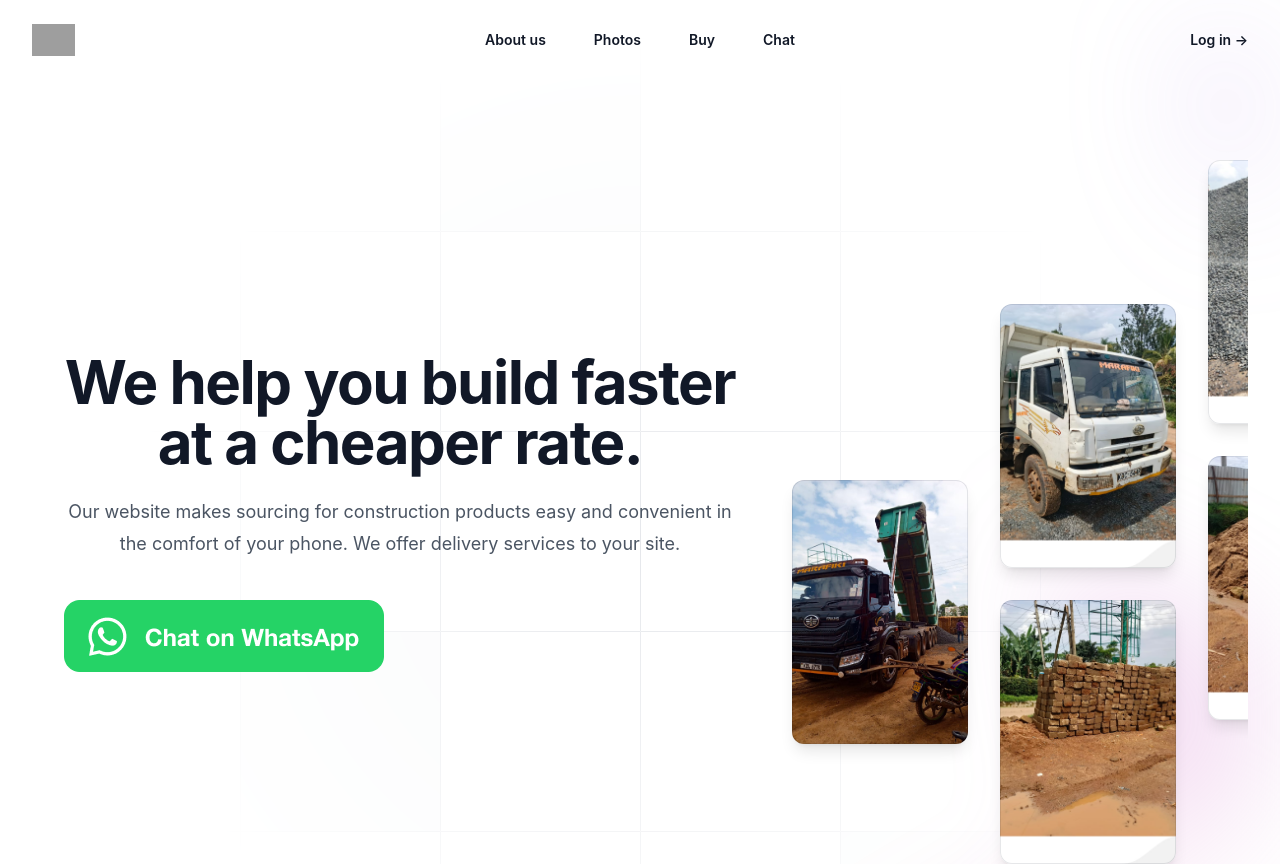
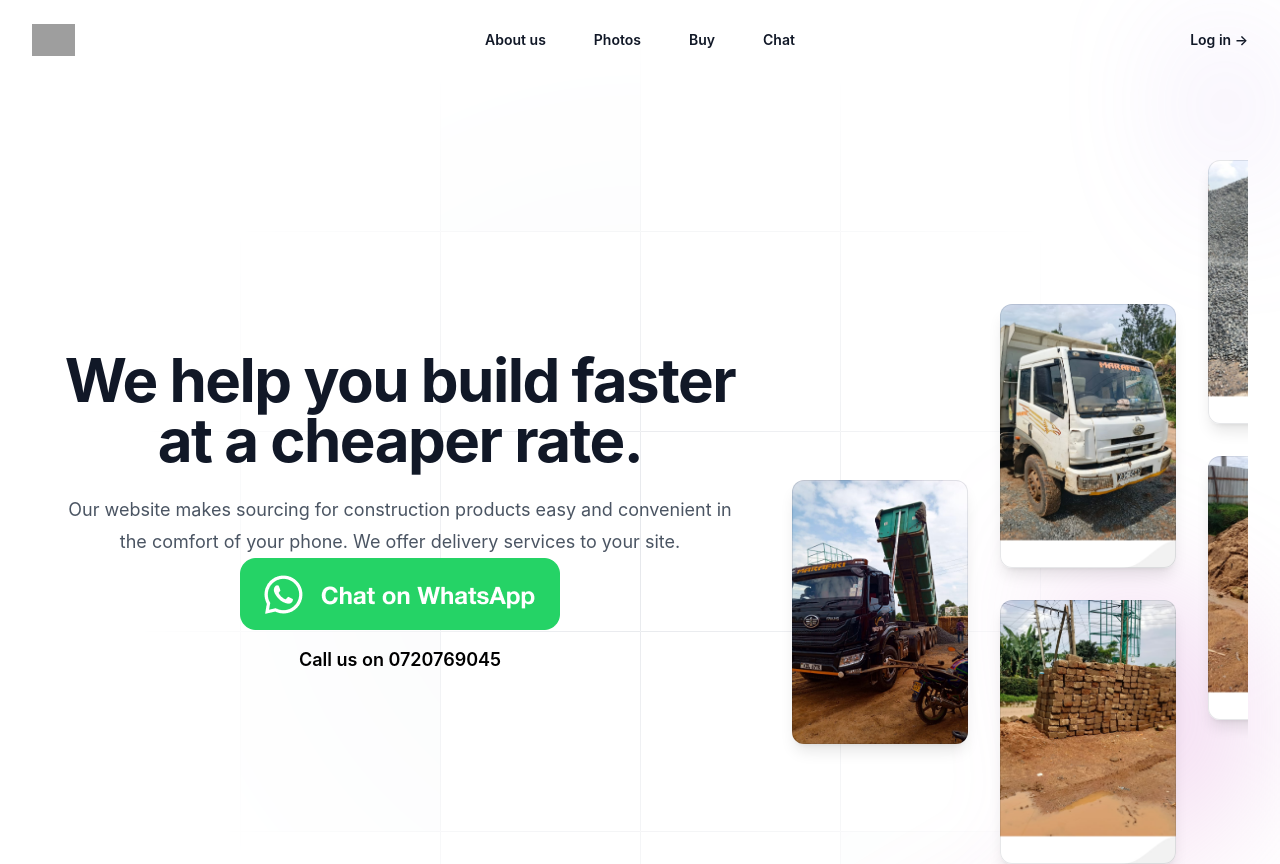
Before and after one commit to doublepush/construction, a Vue app: page / in a window 1280 px wide. Shown: the top 864 px of the page. Built offline with nearby package versions, Linux system fonts and the light colour scheme; grey boxes are pictures that could not be loaded.

Commit message:
added images

```diff
--- a/package.json
+++ b/package.json
@@ -13,7 +13,8 @@
     "@heroicons/vue": "^2.1.5",
     "@tailwindcss/aspect-ratio": "^0.4.2",
     "vue": "^3.4.37",
-    "vue-carousel": "^0.18.0"
+    "vue-carousel": "^0.18.0",
+    "vue-lazyload": "^3.0.0"
   },
   "devDependencies": {
     "@vitejs/plugin-vue": "^5.1.2",
--- a/src/App.vue
+++ b/src/App.vue
@@ -48,7 +48,4 @@ import Products from './components/Products.vue';
 import Gallery from './components/Gallery.vue';
 import Footer from './components/Footer.vue';
 import Hero from './components/Hero.vue';
-import MaterialGrid from './components/MaterialGrid.vue';
-import SidebarFilter from './components/SidebarFilter.vue';
-import ContactForm from './components/ContactForm.vue';
 </script>
--- /dev/null
+++ b/src/components/CallUs.vue
@@ -0,0 +1,9 @@
+<template>
+       <!-- Call Button -->
+      <p
+        class="flex items-center  text-black font-semibold text-lg"
+      >
+        <!-- Button Text -->
+        Call us on 0720769045
+</p>
+  </template>
--- a/src/components/Footer.vue
+++ b/src/components/Footer.vue
@@ -1,14 +1,16 @@
 <template>
-             <div class="flex space-x-6">
+             <div class="flex flex-col space-y-4 py-5">
                        <a href="https://wa.me/2547727429214?text=I'm%20want%20to%20order%20from%20your%20website">
                          <img alt="Chat on WhatsApp" src="../assets/WhatsAppButtonGreenSmall.png" />
                       </a>
+                      <CallUs/>
 
           </div>
 
 </template>
 <script setup>
 import { defineComponent, h } from 'vue'
+import CallUs from './CallUs.vue';
 const navigation = {
 social: [
 {
--- a/src/components/Hero.vue
+++ b/src/components/Hero.vue
@@ -72,11 +72,12 @@
                     Our website makes sourcing for construction products easy and convenient in the comfort of your phone.
                     We offer delivery services to your site.
                   </p>
-                  <div class="mt-10 flex items-center gap-x-6">
+                  <div class=" flex flex-col items-center gap-y-4">
                       <!-- <a href="https://wa.me/254790780235" class="text-sm font-semibold leading-6 text-gray-900">Chat with us <span aria-hidden="true">→</span></a> -->
                       <a href="https://wa.me/2547727429214?text=I'm%20want%20to%20order%20from%20your%20website">
                          <img alt="Chat on WhatsApp" src="../assets/WhatsAppButtonGreenSmall.png" />
                       </a>
+                      <CallUs/>
                     </div>
                 </div>
                 <div class="mt-14 flex justify-end gap-8 sm:-mt-44 sm:justify-start sm:pl-20 lg:mt-0 lg:pl-0">
@@ -120,6 +121,7 @@
   import { ref } from 'vue'
   import { Dialog, DialogPanel } from '@headlessui/vue'
   import { Bars3Icon, XMarkIcon } from '@heroicons/vue/24/outline'
+  import CallUs from './CallUs.vue';
 
   const navigation = [
     { name: 'About us', href: '#' },
--- a/src/components/Products.vue
+++ b/src/components/Products.vue
@@ -12,10 +12,10 @@
             <div class="relative mt-4">
               <h3 class="text-sm font-medium text-gray-900">{{ product.name }}</h3>
             </div>
-            <div class="absolute inset-x-0 top-0 flex h-72 items-end justify-end overflow-hidden rounded-lg p-4">
+            <!-- <div class="absolute inset-x-0 top-0 flex h-72 items-end justify-end overflow-hidden rounded-lg p-4">
               <div aria-hidden="true" class="absolute inset-x-0 bottom-0 h-36 bg-gradient-to-t from-black opacity-50" />
               <p class="relative text-lg font-semibold text-white">{{ product.price }}</p>
-            </div>
+            </div> -->
           </div>
           <!-- <div class="mt-6">
             <a :href="product.href" class="relative flex items-center justify-center rounded-md border border-transparent bg-gray-100 px-8 py-2 text-sm font-medium text-gray-900 hover:bg-gray-200"
--- a/src/main.js
+++ b/src/main.js
@@ -2,5 +2,7 @@ import { createApp } from 'vue'
 import './style.css'
 import App from './App.vue'
 import VueCarousel from 'vue-carousel';
+import VueLazyLoad from 'vue-lazyload';
 
-createApp(App).use(VueCarousel).mount('#app')
+
+createApp(App).use(VueLazyLoad).mount('#app')
```
Also changed, not shown: 1 other file (tests, documents, lock files or other folders).
